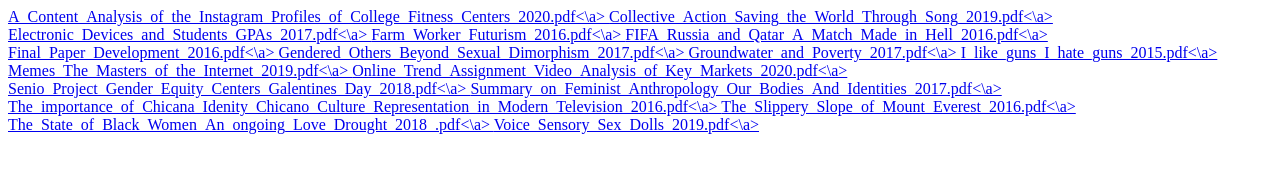
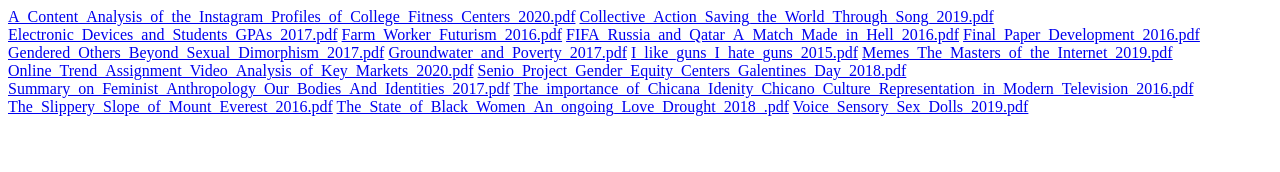
Before and after one commit to cassandrasmith-us/cassandrasmith-us.github.io, a plain HTML site: page index.html in a window 1280 px wide. Drawn offline with Linux system fonts and the light colour scheme.

Commit message:
fixing slashes

```diff
--- a/index.html
+++ b/index.html
@@ -1,38 +1,38 @@
 <html>
   <head>
   </head>
-    <a href=A_Content_Analysis_of_the_Instagram_Profiles_of_College_Fitness_Centers_2020.pdf>A_Content_Analysis_of_the_Instagram_Profiles_of_College_Fitness_Centers_2020.pdf<\a>
+    <a href=A_Content_Analysis_of_the_Instagram_Profiles_of_College_Fitness_Centers_2020.pdf>A_Content_Analysis_of_the_Instagram_Profiles_of_College_Fitness_Centers_2020.pdf</a>
 	    <tr>
-    <a href=Collective_Action_Saving_the_World_Through_Song_2019.pdf>Collective_Action_Saving_the_World_Through_Song_2019.pdf<\a>
+    <a href=Collective_Action_Saving_the_World_Through_Song_2019.pdf>Collective_Action_Saving_the_World_Through_Song_2019.pdf</a>
 	    <tr>
-    <a href=Electronic_Devices_and_Students_GPAs_2017.pdf>Electronic_Devices_and_Students_GPAs_2017.pdf<\a>
+    <a href=Electronic_Devices_and_Students_GPAs_2017.pdf>Electronic_Devices_and_Students_GPAs_2017.pdf</a>
 	    <tr>
-    <a href=Farm_Worker_Futurism_2016.pdf>Farm_Worker_Futurism_2016.pdf<\a>
+    <a href=Farm_Worker_Futurism_2016.pdf>Farm_Worker_Futurism_2016.pdf</a>
 	    <tr>
-    <a href=FIFA_Russia_and_Qatar_A_Match_Made_in_Hell_2016.pdf>FIFA_Russia_and_Qatar_A_Match_Made_in_Hell_2016.pdf<\a>
+    <a href=FIFA_Russia_and_Qatar_A_Match_Made_in_Hell_2016.pdf>FIFA_Russia_and_Qatar_A_Match_Made_in_Hell_2016.pdf</a>
 	    <tr>
-    <a href=Final_Paper_Development_2016.pdf>Final_Paper_Development_2016.pdf<\a>
+    <a href=Final_Paper_Development_2016.pdf>Final_Paper_Development_2016.pdf</a>
 	    <tr>
-    <a href=Gendered_Others_Beyond_Sexual_Dimorphism_2017.pdf>Gendered_Others_Beyond_Sexual_Dimorphism_2017.pdf<\a>
+    <a href=Gendered_Others_Beyond_Sexual_Dimorphism_2017.pdf>Gendered_Others_Beyond_Sexual_Dimorphism_2017.pdf</a>
 	    <tr>
-    <a href=Groundwater_and_Poverty_2017.pdf>Groundwater_and_Poverty_2017.pdf<\a>
+    <a href=Groundwater_and_Poverty_2017.pdf>Groundwater_and_Poverty_2017.pdf</a>
 	    <tr>
-    <a href=I_like_guns_I_hate_guns_2015.pdf>I_like_guns_I_hate_guns_2015.pdf<\a>
+    <a href=I_like_guns_I_hate_guns_2015.pdf>I_like_guns_I_hate_guns_2015.pdf</a>
 	    <tr>
-    <a href=Memes_The_Masters_of_the_Internet_2019.pdf>Memes_The_Masters_of_the_Internet_2019.pdf<\a>
+    <a href=Memes_The_Masters_of_the_Internet_2019.pdf>Memes_The_Masters_of_the_Internet_2019.pdf</a>
 	    <tr>
-    <a href=Online_Trend_Assignment_Video_Analysis_of_Key_Markets_2020.pdf>Online_Trend_Assignment_Video_Analysis_of_Key_Markets_2020.pdf<\a>
+    <a href=Online_Trend_Assignment_Video_Analysis_of_Key_Markets_2020.pdf>Online_Trend_Assignment_Video_Analysis_of_Key_Markets_2020.pdf</a>
 	    <tr>
-    <a href=Senio_Project_Gender_Equity_Centers_Galentines_Day_2018.pdf>Senio_Project_Gender_Equity_Centers_Galentines_Day_2018.pdf<\a>
+    <a href=Senio_Project_Gender_Equity_Centers_Galentines_Day_2018.pdf>Senio_Project_Gender_Equity_Centers_Galentines_Day_2018.pdf</a>
 	    <tr>
-    <a href=Summary_on_Feminist_Anthropology_Our_Bodies_And_Identities_2017.pdf>Summary_on_Feminist_Anthropology_Our_Bodies_And_Identities_2017.pdf<\a>
+    <a href=Summary_on_Feminist_Anthropology_Our_Bodies_And_Identities_2017.pdf>Summary_on_Feminist_Anthropology_Our_Bodies_And_Identities_2017.pdf</a>
 	    <tr>
-    <a href=The_importance_of_Chicana_Idenity_Chicano_Culture_Representation_in_Modern_Television_2016.pdf>The_importance_of_Chicana_Idenity_Chicano_Culture_Representation_in_Modern_Television_2016.pdf<\a>
+    <a href=The_importance_of_Chicana_Idenity_Chicano_Culture_Representation_in_Modern_Television_2016.pdf>The_importance_of_Chicana_Idenity_Chicano_Culture_Representation_in_Modern_Television_2016.pdf</a>
 	    <tr>
-    <a href=The_Slippery_Slope_of_Mount_Everest_2016.pdf>The_Slippery_Slope_of_Mount_Everest_2016.pdf<\a>
+    <a href=The_Slippery_Slope_of_Mount_Everest_2016.pdf>The_Slippery_Slope_of_Mount_Everest_2016.pdf</a>
 	    <tr>
-    <a href=The_State_of_Black_Women_An_ongoing_Love_Drought_2018_.pdf>The_State_of_Black_Women_An_ongoing_Love_Drought_2018_.pdf<\a>
+    <a href=The_State_of_Black_Women_An_ongoing_Love_Drought_2018_.pdf>The_State_of_Black_Women_An_ongoing_Love_Drought_2018_.pdf</a>
 	    <tr>
-    <a href=Voice_Sensory_Sex_Dolls_2019.pdf>Voice_Sensory_Sex_Dolls_2019.pdf<\a>
+    <a href=Voice_Sensory_Sex_Dolls_2019.pdf>Voice_Sensory_Sex_Dolls_2019.pdf</a>
 	    <tr>
 </html>
```
